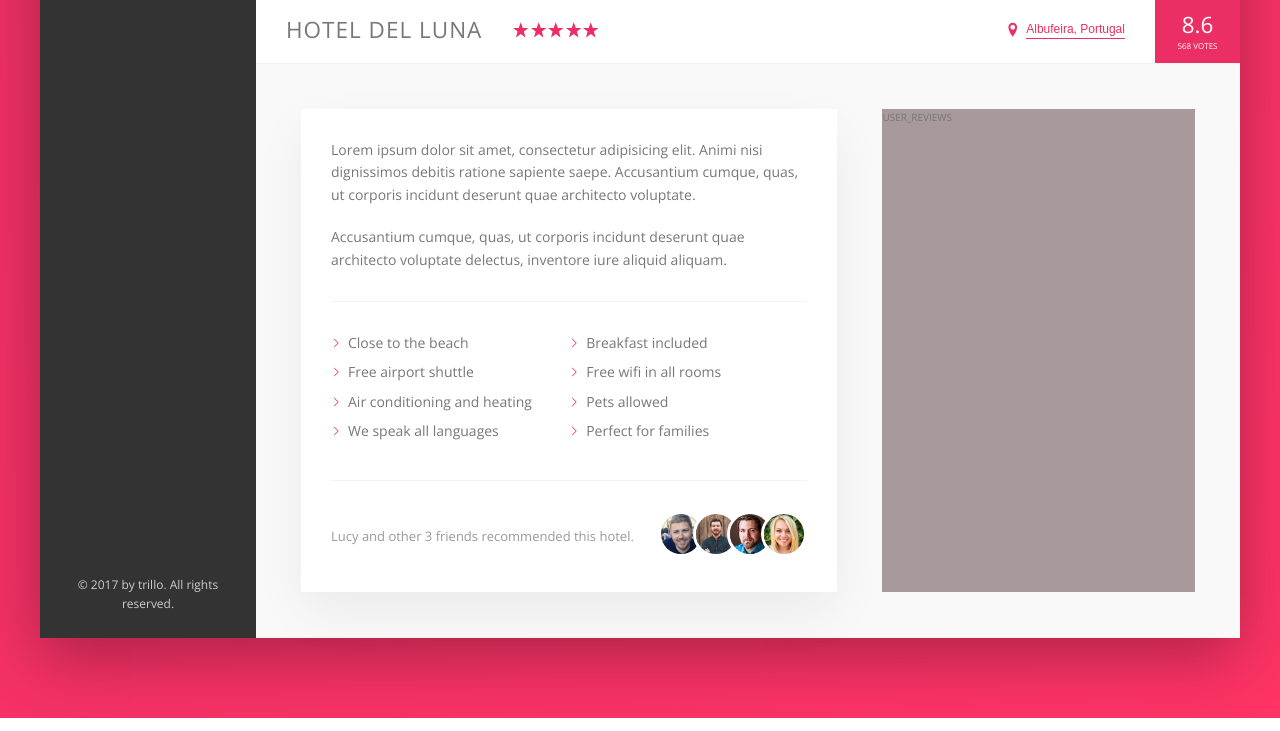
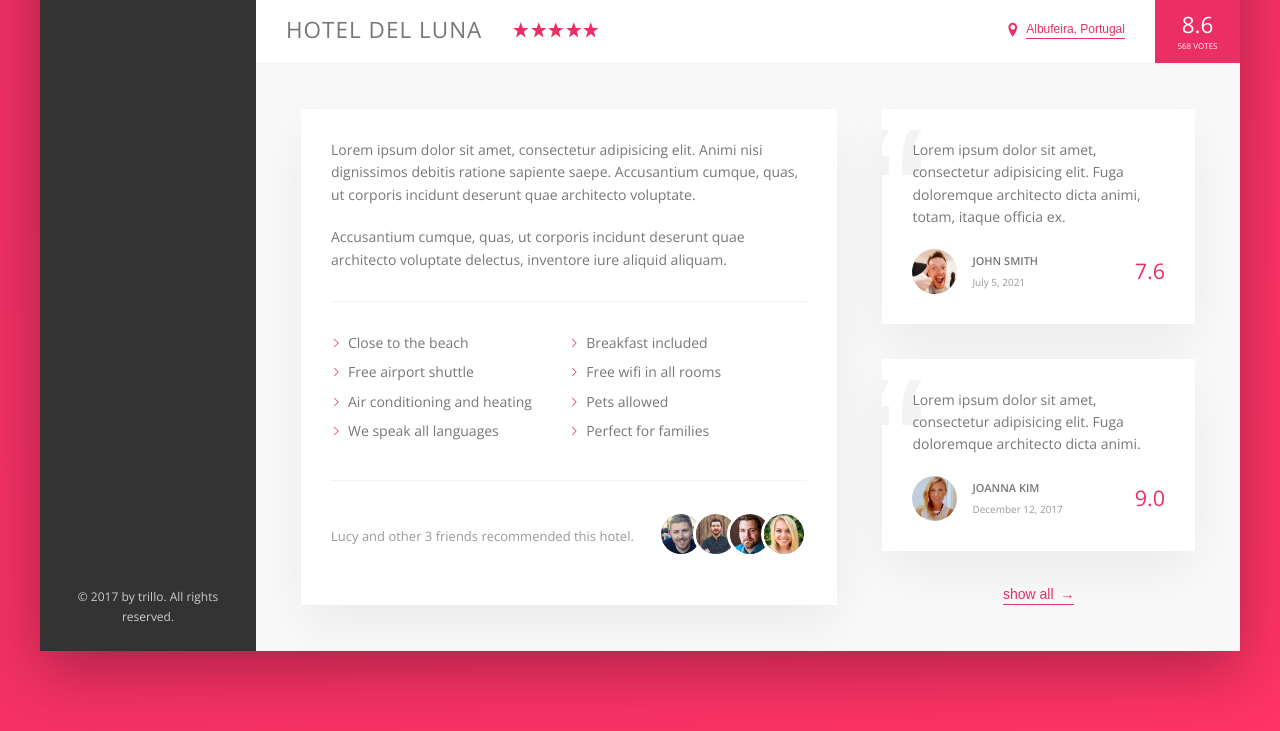
Before and after one commit to CZJoanna/Trillo, a website: page index.html in a window 1280 px wide. Shown: the part 538-1269 px from the top of the page. Drawn offline with nearby package versions, Linux system fonts and the light colour scheme.

Commit message:
build user-reviews section

```diff
--- a/index.html
+++ b/index.html
@@ -209,7 +209,45 @@
                 </div>
               </div>
             </div>
-            <div class="user-reviews">USER_REVIEWS</div>
+            <div class="user-reviews">
+              <figure class="review">
+                <blockquote class="review__text">
+                  Lorem ipsum dolor sit amet, consectetur adipisicing elit. Fuga
+                  doloremque architecto dicta animi, totam, itaque officia ex.
+                </blockquote>
+                <figcaption class="review__user">
+                  <img
+                    src="./img/user-1.jpg"
+                    alt="User 1"
+                    class="review__photo"
+                  />
+                  <div class="review__user-box">
+                    <p class="review__user-name">John Smith</p>
+                    <p class="review__user-date">July 5, 2021</p>
+                  </div>
+                  <div class="review__rating">7.6</div>
+                </figcaption>
+              </figure>
+              <figure class="review">
+                <blockquote class="review__text">
+                  Lorem ipsum dolor sit amet, consectetur adipisicing elit. Fuga
+                  doloremque architecto dicta animi.
+                </blockquote>
+                <figcaption class="review__user">
+                  <img
+                    src="./img/user-2.jpg"
+                    alt="User 2"
+                    class="review__photo"
+                  />
+                  <div class="review__user-box">
+                    <p class="review__user-name">Joanna Kim</p>
+                    <p class="review__user-date">December 12, 2017</p>
+                  </div>
+                  <div class="review__rating">9.0</div>
+                </figcaption>
+              </figure>
+              <button class="btn-inline">show all <span>&rarr;</span></button>
+            </div>
           </div>
         </main>
       </div>
--- a/sass/_components.scss
+++ b/sass/_components.scss
@@ -286,8 +286,18 @@
   cursor: pointer;
   transition: all 0.2s;
 
+  & span {
+    display: inline-block;
+    margin-left: 3px;
+    transition: margin-left 0.2s;
+  }
+
   &:hover {
     color: var(--color-grey-dark-1);
+
+    span {
+      margin-left: 8px;
+    }
   }
 
   &:focus {
@@ -317,6 +327,7 @@
   padding: 4.5rem;
   background-color: var(--color-grey-light-1);
   border-bottom: var(--line);
+  font-size: 1.4rem;
 }
 
 ////////////////////////////////
@@ -328,7 +339,6 @@
   padding: 3rem;
   background-color: white;
   box-shadow: var(--shadow-light);
-  font-size: 1.4rem;
 }
 
 ////////////////////////////////
@@ -336,7 +346,9 @@
 
 .user-reviews {
   flex: 1;
-  background-color: rgb(168, 154, 154);
+  display: flex;
+  flex-direction: column;
+  align-items: center;
 }
 
 ////////////////////////////////
@@ -350,6 +362,7 @@
 
 ////////////////////////////////
 //LIST
+
 .list {
   display: flex;
   flex-wrap: wrap;
@@ -386,6 +399,7 @@
 
 ////////////////////////////////
 //RECOMMEND
+
 .recommend {
   display: flex;
   align-items: center;
@@ -411,3 +425,69 @@
     }
   }
 }
+
+////////////////////////////////
+//REVIEWS
+
+.review {
+  position: relative;
+  padding: 3rem;
+  background-color: white;
+  box-shadow: var(--shadow-light);
+  overflow: hidden;
+
+  &::before {
+    content: "\201C";
+    position: absolute;
+    top: -1rem;
+    left: -2rem;
+    color: var(--color-grey-light-2);
+    font-size: 20rem;
+    font-family: sans-serif;
+    line-height: 1;
+  }
+
+  &:not(:last-child) {
+    margin-bottom: 3.5rem;
+  }
+
+  &__text {
+    position: relative;
+    margin-bottom: 2rem;
+    z-index: 1;
+  }
+
+  &__user {
+    display: flex;
+    align-items: center;
+  }
+
+  &__photo {
+    width: 4.5rem;
+    height: 4.5rem;
+    margin-right: 1.5rem;
+    border-radius: 50%;
+  }
+
+  &__user-box {
+    margin-right: auto;
+  }
+
+  &__user-name {
+    margin-bottom: 0.4rem;
+    font-size: 1.1rem;
+    font-weight: 600;
+    text-transform: uppercase;
+  }
+
+  &__user-date {
+    color: var(--color-grey-dark-3);
+    font-size: 1rem;
+  }
+
+  &__rating {
+    color: var(--color-primary);
+    font-size: 2.15rem;
+    font-weight: 300;
+  }
+}
```
Also changed, not shown: css/style.css.
